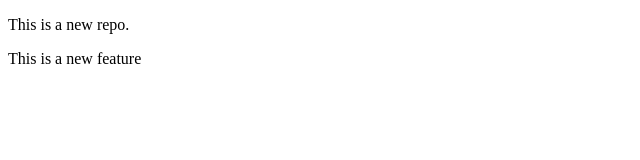
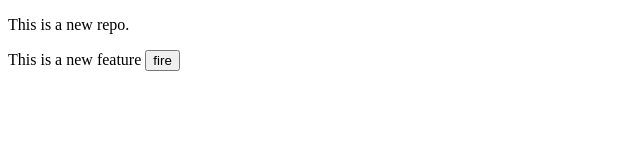
Before and after one commit to 1711ashishsahu/localrepo, a plain HTML site: page index.html in a window 1280 px wide. Shown: the full height of the page, 0-640 px from the left. Drawn offline with Linux system fonts and the light colour scheme.

Commit message:
Add button

```diff
--- a/index.html
+++ b/index.html
@@ -7,6 +7,6 @@
 </head>
 <body>
     <p>This is a new repo.</p>
-    <p>This is a new feature</p>
+    <p>This is a new feature <button>fire</button></p>
 </body>
 </html>
```
